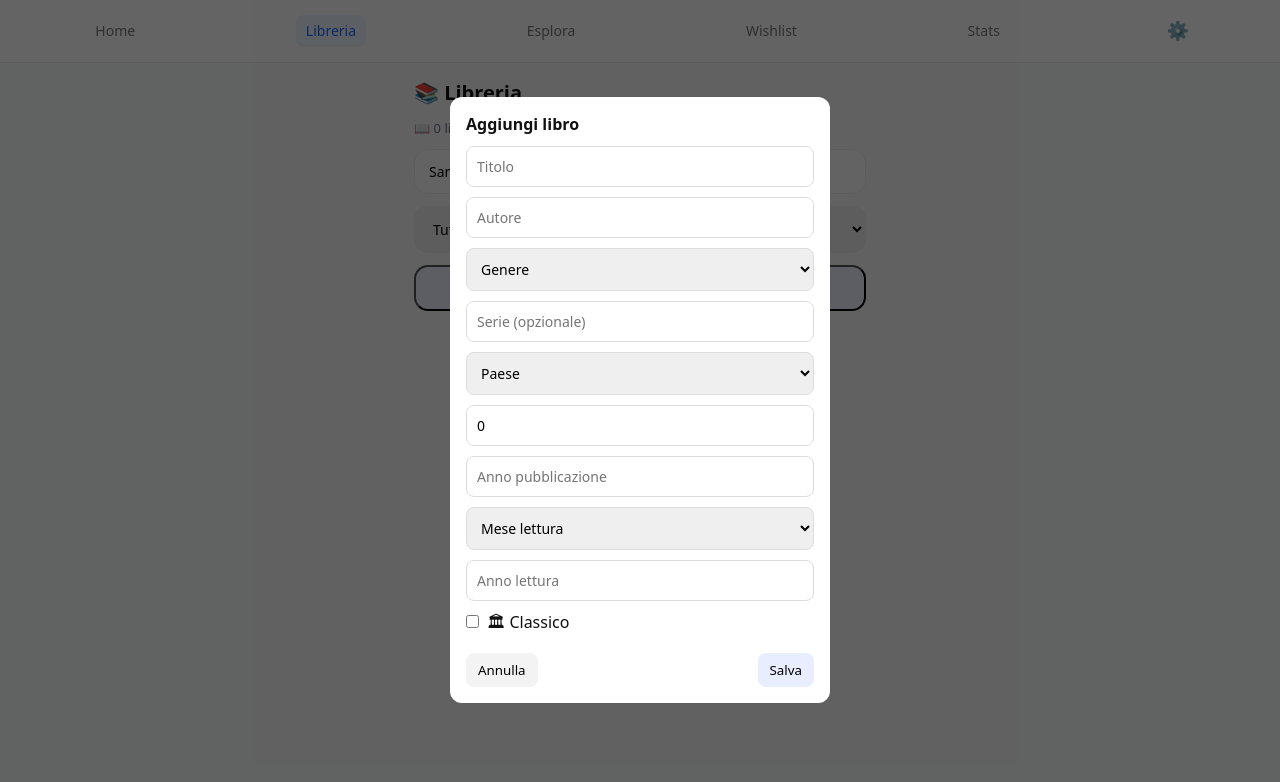
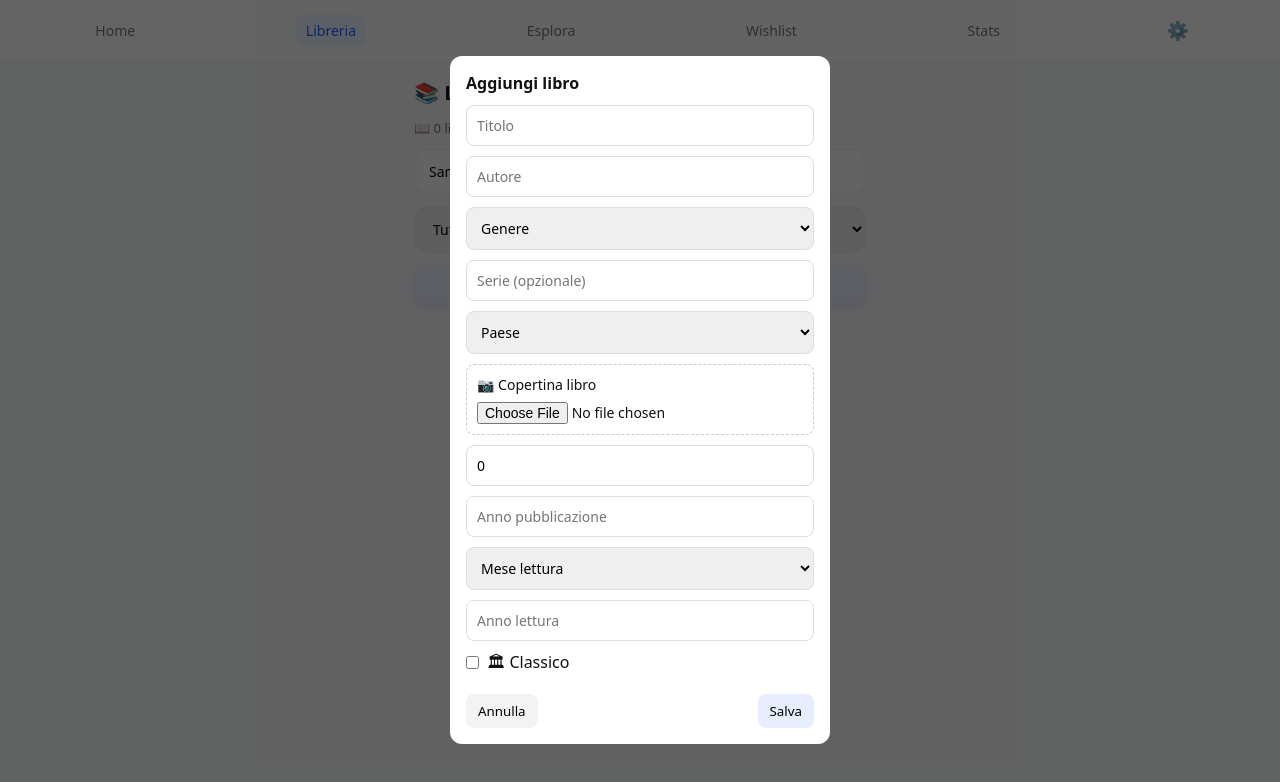
Before and after one commit to Lucaoldcc1991/reading-tracker, a React (Vite) app: page /library in a window 1280 px wide. Both pictures are taken after typing "Sample" into the empty fields and a click on the button "+ Aggiungi libro". Shown: the top 782 px of the page. Built offline with nearby package versions, Linux system fonts and the light colour scheme.

Commit message:
Miglioria 5.2 app

```diff
--- a/src/components/BookForm.tsx
+++ b/src/components/BookForm.tsx
@@ -9,6 +9,7 @@ type Book = {
   genre: string
   series?: string
   country?: string
+  cover?: string
   pages: number
   publicationYear?: number
   readingMonth?: number
@@ -16,6 +17,7 @@ type Book = {
   createdAt?: number
   classic?: boolean
 }
+
 
 const GENRES = [
   'Giallo/Noir/Legal',
@@ -32,10 +34,12 @@ const GENRES = [
   'Distopico'
 ]
 
+
 const MONTHS = [
   'Gennaio','Febbraio','Marzo','Aprile','Maggio','Giugno',
   'Luglio','Agosto','Settembre','Ottobre','Novembre','Dicembre'
 ]
+
 
 export default function BookForm({
   book,
@@ -44,63 +48,179 @@ export default function BookForm({
   book: Book | null
   onClose: () => void
 }) {
+
+
   const [title, setTitle] = useState('')
   const [author, setAuthor] = useState('')
   const [genre, setGenre] = useState('')
   const [series, setSeries] = useState('')
   const [country, setCountry] = useState('')
+
+  const [cover, setCover] = useState<string>('')
+
   const [pages, setPages] = useState<number>(0)
-  const [publicationYear, setPublicationYear] = useState<number | ''>('')
-  const [readingMonth, setReadingMonth] = useState<number | ''>('')
-  const [readingYear, setReadingYear] = useState<number | ''>('')
-  const [classic, setClassic] = useState(false)
+
+  const [publicationYear, setPublicationYear] =
+    useState<number | ''>('')
+
+  const [readingMonth, setReadingMonth] =
+    useState<number | ''>('')
+
+  const [readingYear, setReadingYear] =
+    useState<number | ''>('')
+
+  const [classic, setClassic] =
+    useState(false)
+
+
 
   useEffect(() => {
+
     if (book) {
+
       setTitle(book.title)
       setAuthor(book.author)
       setGenre(book.genre)
       setSeries(book.series || '')
       setCountry(book.country || '')
+      setCover(book.cover || '')
+
       setPages(book.pages || 0)
-      setPublicationYear(book.publicationYear || '')
-      setReadingMonth(book.readingMonth || '')
-      setReadingYear(book.readingYear || '')
-      setClassic(book.classic || false)
+
+      setPublicationYear(
+        book.publicationYear || ''
+      )
+
+      setReadingMonth(
+        book.readingMonth || ''
+      )
+
+      setReadingYear(
+        book.readingYear || ''
+      )
+
+      setClassic(
+        book.classic || false
+      )
+
     }
+
   }, [book])
+    const handleCoverUpload = (
+  e: React.ChangeEvent<HTMLInputElement>
+) => {
+  const file = e.target.files?.[0]
+  if (!file) return
+
+  const reader = new FileReader()
+
+  reader.onload = () => {
+    const img = new Image()
+
+    img.onload = () => {
+      const MAX_WIDTH = 180
+      const MAX_HEIGHT = 270
+
+      let width = img.width
+      let height = img.height
+
+      const ratio = Math.min(
+        MAX_WIDTH / width,
+        MAX_HEIGHT / height,
+        1
+      )
+
+      width = Math.round(width * ratio)
+      height = Math.round(height * ratio)
+
+      const canvas = document.createElement('canvas')
+      canvas.width = width
+      canvas.height = height
+
+      const ctx = canvas.getContext('2d')
+      if (!ctx) return
+
+      ctx.drawImage(img, 0, 0, width, height)
+
+      const base64 = canvas.toDataURL(
+        'image/jpeg',
+        0.82
+      )
+
+      setCover(base64)
+    }
+
+    img.src = reader.result as string
+  }
+
+  reader.readAsDataURL(file)
+}
+
+
 
   const save = async () => {
+
     if (!title || !author || !genre) return
 
+
     const payload = {
+
       title,
+
       author,
+
       genre,
+
       series,
+
       country,
+
+      cover,
+
       pages,
-      publicationYear: publicationYear || undefined,
-      readingMonth: readingMonth || undefined,
-      readingYear: readingYear || undefined,
+
+      publicationYear:
+        publicationYear || undefined,
+
+      readingMonth:
+        readingMonth || undefined,
+
+      readingYear:
+        readingYear || undefined,
+
       classic
+
     }
 
+
     if (book?.id) {
-      await db.books.update(book.id, payload)
+
+      await db.books.update(
+        book.id,
+        payload
+      )
+
     } else {
+
       await db.books.add({
+
         ...payload,
+
         createdAt: Date.now()
+
       } as any)
+
     }
 
+
     onClose()
+
   }
+
+
 
   return (
     <>
-      {/* 👇 CSS globale per rimuovere frecce number input */}
       <style>{`
         input[type=number]::-webkit-outer-spin-button,
         input[type=number]::-webkit-inner-spin-button {
@@ -113,99 +233,252 @@ export default function BookForm({
         }
       `}</style>
 
+
       <div style={styles.overlay}>
+
         <div style={styles.modal}>
+
+
           <h3 style={styles.title}>
             {book ? 'Modifica libro' : 'Aggiungi libro'}
           </h3>
+                    <input
+            style={styles.input}
+            placeholder="Titolo"
+            value={title}
+            onChange={(e) =>
+              setTitle(e.target.value)
+            }
+          />
 
-          <input style={styles.input} placeholder="Titolo"
-            value={title} onChange={(e) => setTitle(e.target.value)} />
 
-          <input style={styles.input} placeholder="Autore"
-            value={author} onChange={(e) => setAuthor(e.target.value)} />
+          <input
+            style={styles.input}
+            placeholder="Autore"
+            value={author}
+            onChange={(e) =>
+              setAuthor(e.target.value)
+            }
+          />
 
-          <select style={styles.input} value={genre}
-            onChange={(e) => setGenre(e.target.value)}>
-            <option value="">Genere</option>
+
+          <select
+            style={styles.input}
+            value={genre}
+            onChange={(e) =>
+              setGenre(e.target.value)
+            }
+          >
+
+            <option value="">
+              Genere
+            </option>
+
             {GENRES.map(g => (
-              <option key={g} value={g}>{g}</option>
+              <option
+                key={g}
+                value={g}
+              >
+                {g}
+              </option>
             ))}
+
           </select>
 
-          <input style={styles.input} placeholder="Serie (opzionale)"
-            value={series} onChange={(e) => setSeries(e.target.value)} />
+
+          <input
+            style={styles.input}
+            placeholder="Serie (opzionale)"
+            value={series}
+            onChange={(e) =>
+              setSeries(e.target.value)
+            }
+          />
+
 
           <select
             style={styles.input}
             value={country}
-            onChange={(e) => setCountry(e.target.value)}
+            onChange={(e) =>
+              setCountry(e.target.value)
+            }
           >
-            <option value="">Paese</option>
+
+            <option value="">
+              Paese
+            </option>
+
             {COUNTRIES.map(c => (
-              <option key={c.code} value={c.name}>
+
+              <option
+                key={c.code}
+                value={c.name}
+              >
                 {c.flag} {c.name}
               </option>
+
             ))}
+
           </select>
 
-          {/* ❗ NO FRECCETTE */}
+
+
+          {/* COPERTINA */}
+
+          <label style={styles.coverLabel}>
+            📷 Copertina libro
+
+            <input
+              type="file"
+              accept="image/*"
+              onChange={handleCoverUpload}
+              style={styles.fileInput}
+            />
+
+          </label>
+
+
+          {cover && (
+
+            <img
+              src={cover}
+              alt="Anteprima copertina"
+              style={styles.preview}
+            />
+
+          )}
+
+
+
           <input
             style={styles.input}
             type="number"
             placeholder="Pagine"
             value={pages}
-            onChange={(e) => setPages(Number(e.target.value))}
+            onChange={(e) =>
+              setPages(
+                Number(e.target.value)
+              )
+            }
           />
+
 
           <input
             style={styles.input}
             type="number"
             placeholder="Anno pubblicazione"
             value={publicationYear}
-            onChange={(e) => setPublicationYear(Number(e.target.value))}
+            onChange={(e) =>
+              setPublicationYear(
+                Number(e.target.value)
+              )
+            }
           />
+
+
 
           <select
             style={styles.input}
             value={readingMonth}
-            onChange={(e) => setReadingMonth(Number(e.target.value))}
+            onChange={(e) =>
+              setReadingMonth(
+                Number(e.target.value)
+              )
+            }
           >
-            <option value="">Mese lettura</option>
+
+            <option value="">
+              Mese lettura
+            </option>
+
+
             {MONTHS.map((m, i) => (
-              <option key={m} value={i + 1}>{m}</option>
+
+              <option
+                key={m}
+                value={i + 1}
+              >
+                {m}
+              </option>
+
             ))}
+
           </select>
 
-          {/* ❗ NO FRECCETTE */}
+
+
           <input
             style={styles.input}
             type="number"
             placeholder="Anno lettura"
             value={readingYear}
-            onChange={(e) => setReadingYear(Number(e.target.value))}
+            onChange={(e) =>
+              setReadingYear(
+                Number(e.target.value)
+              )
+            }
           />
 
-          <label style={{ display: 'flex', gap: 8, alignItems: 'center' }}>
+
+
+          <label
+            style={{
+              display: 'flex',
+              gap: 8,
+              alignItems: 'center'
+            }}
+          >
+
             <input
               type="checkbox"
               checked={classic}
-              onChange={(e) => setClassic(e.target.checked)}
+              onChange={(e) =>
+                setClassic(
+                  e.target.checked
+                )
+              }
             />
+
             🏛 Classico
+
           </label>
 
+
+
           <div style={styles.actions}>
-            <button onClick={onClose} style={styles.cancel}>Annulla</button>
-            <button onClick={save} style={styles.save}>Salva</button>
+
+            <button
+              onClick={onClose}
+              style={styles.cancel}
+            >
+              Annulla
+            </button>
+
+
+            <button
+              onClick={save}
+              style={styles.save}
+            >
+              Salva
+            </button>
+
           </div>
+
+
         </div>
+
       </div>
+
     </>
   )
+
 }
 
+
+
 const styles: Record<string, React.CSSProperties> = {
+
+
   overlay: {
     position: 'fixed',
     inset: 0,
@@ -214,6 +487,8 @@ const styles: Record<string, React.CSSProperties> = {
     justifyContent: 'center',
     alignItems: 'center'
   },
+
+
   modal: {
     background: '#fff',
     padding: '16px',
@@ -224,9 +499,66 @@ const styles: Record<string, React.CSSProperties> = {
     flexDirection: 'column',
     gap: '10px'
   },
-  title: { fontSize: '16px', fontWeight: 600 },
-  input: { padding: '10px', borderRadius: '8px', border: '1px solid #ddd' },
-  actions: { display: 'flex', justifyContent: 'space-between', marginTop: '10px' },
-  cancel: { padding: '8px 12px', background: '#f3f3f3', border: 'none', borderRadius: '8px' },
-  save: { padding: '8px 12px', background: '#e8edff', border: 'none', borderRadius: '8px' }
+
+
+  title: {
+    fontSize: '16px',
+    fontWeight: 600
+  },
+
+
+  input: {
+    padding: '10px',
+    borderRadius: '8px',
+    border: '1px solid #ddd'
+  },
+
+
+  coverLabel: {
+    padding: '10px',
+    borderRadius: '8px',
+    border: '1px dashed #ccc',
+    cursor: 'pointer',
+    fontSize: '14px'
+  },
+
+
+  fileInput: {
+    display: 'block',
+    marginTop: '8px'
+  },
+
+
+  preview: {
+    width: '80px',
+    height: '120px',
+    objectFit: 'cover',
+    borderRadius: '8px',
+    border: '1px solid #ddd',
+    alignSelf: 'center'
+  },
+
+
+  actions: {
+    display: 'flex',
+    justifyContent: 'space-between',
+    marginTop: '10px'
+  },
+
+
+  cancel: {
+    padding: '8px 12px',
+    background: '#f3f3f3',
+    border: 'none',
+    borderRadius: '8px'
+  },
+
+
+  save: {
+    padding: '8px 12px',
+    background: '#e8edff',
+    border: 'none',
+    borderRadius: '8px'
+  }
+
 }
--- a/src/pages/Library.tsx
+++ b/src/pages/Library.tsx
@@ -10,6 +10,7 @@ type Book = {
   genre: string
   series?: string
   country?: string
+  cover?: string
   pages: number
   publicationYear?: number
   readingMonth?: number
@@ -82,7 +83,9 @@ export default function Library() {
 
   const deleteBook = async (id?: number) => {
     if (!id) return
+
     if (!confirm('Eliminare questo libro?')) return
+
     await db.books.delete(id)
     loadBooks()
   }
@@ -94,7 +97,10 @@ export default function Library() {
     swiping: boolean
   }>>({})
 
-  const handleTouchStart = (e: React.TouchEvent, id?: number) => {
+  const handleTouchStart = (
+    e: React.TouchEvent,
+    id?: number
+  ) => {
     if (!id) return
 
     swipeState.current[id] = {
@@ -105,20 +111,24 @@ export default function Library() {
     }
   }
 
-  const handleTouchMove = (e: React.TouchEvent, id?: number) => {
+  const handleTouchMove = (
+    e: React.TouchEvent,
+    id?: number
+  ) => {
     if (!id) return
 
     const state = swipeState.current[id]
+
     if (!state) return
 
-     const deltaX = e.touches[0].clientX - state.startX
-     const deltaY = e.touches[0].clientY - state.startY
+    const deltaX =
+      e.touches[0].clientX - state.startX
 
-     // Se il movimento è principalmente verticale,
-     // lascia scorrere normalmente la pagina.
+    const deltaY =
+      e.touches[0].clientY - state.startY
+
     if (Math.abs(deltaY) > Math.abs(deltaX)) return
 
-     // Ignora piccoli movimenti orizzontali
     if (!state.swiping && Math.abs(deltaX) < 25) return
 
     state.swiping = true
@@ -134,6 +144,7 @@ export default function Library() {
     if (!id) return
 
     const state = swipeState.current[id]
+
     if (!state) return
 
     if (state.offset < -90) {
@@ -147,9 +158,9 @@ export default function Library() {
 
   const getOffset = (id?: number) => {
     if (!id) return 0
+
     return openSwipeId === id ? -120 : 0
   }
-
     return (
     <div style={styles.container}>
       <h2 style={styles.title}>📚 Libreria</h2>
@@ -177,6 +188,7 @@ export default function Library() {
         style={styles.search}
       >
         <option value="all">Tutti gli anni</option>
+
         {years.map((y) => (
           <option key={y} value={y}>
             {y}
@@ -184,9 +196,13 @@ export default function Library() {
         ))}
       </select>
 
-      <button onClick={openAdd} style={styles.add}>
+      <button
+        onClick={openAdd}
+        style={styles.add}
+      >
         + Aggiungi libro
       </button>
+
 
       {showForm && (
         <div style={styles.modalOverlay}>
@@ -201,8 +217,11 @@ export default function Library() {
         </div>
       )}
 
+
       <div style={styles.list}>
+
         {filteredBooks.map((book) => {
+
           const country = COUNTRIES.find(
             (c) => c.name === book.country
           )
@@ -211,12 +230,16 @@ export default function Library() {
             book.readingMonth &&
             MONTHS[book.readingMonth - 1]
 
+
           return (
+
             <div
               key={book.id}
               style={styles.swipeWrapper}
             >
+
               <div style={styles.actionsBehind}>
+
                 <button
                   style={styles.edit}
                   onClick={() => openEdit(book)}
@@ -224,77 +247,146 @@ export default function Library() {
                   ✏️
                 </button>
 
+
                 <button
                   style={styles.delete}
                   onClick={() => deleteBook(book.id)}
                 >
                   🗑
                 </button>
+
               </div>
 
+
+
               <div
+
                 style={{
                   ...styles.card,
-                  transform: `translateX(${getOffset(book.id)}px)`
+                  transform:
+                    `translateX(${getOffset(book.id)}px)`
                 }}
+
                 onTouchStart={(e) =>
                   handleTouchStart(e, book.id)
                 }
+
                 onTouchMove={(e) =>
                   handleTouchMove(e, book.id)
                 }
+
                 onTouchEnd={() =>
                   handleTouchEnd(book.id)
                 }
-                onClick={() => setOpenSwipeId(null)}
+
+                onClick={() =>
+                  setOpenSwipeId(null)
+                }
+
               >
+
+
+                {book.cover ? (
+
+                  <img
+                    src={book.cover}
+                    alt={book.title}
+                    style={styles.cover}
+                  />
+
+                ) : (
+
+                  <div style={styles.coverPlaceholder}>
+                    📕
+                  </div>
+
+                )}
+
+
+
                 <div style={styles.info}>
-                  <p style={styles.titleBook}>{book.title}</p>
+
+                  <p style={styles.titleBook}>
+                    {book.title}
+                  </p>
+
 
                   <p style={styles.meta}>
                     {book.author} · {book.genre}
                   </p>
 
+
                   <p style={styles.countryRow}>
                     {country?.flag} {country?.name}
                   </p>
 
+
+
                   {book.series && (
+
                     <p style={styles.series}>
                       {book.series}
                     </p>
+
                   )}
+
+
 
                   <p style={styles.meta}>
                     {book.pages} pagine
                   </p>
 
+
+
                   <p style={styles.reading}>
+
                     {monthName && book.readingYear
                       ? `📅 ${monthName} ${book.readingYear}`
                       : ''}
+
                   </p>
+
+
                 </div>
+
+
               </div>
+
             </div>
+
           )
+
         })}
+
       </div>
+
     </div>
   )
 }
 
+
 /* STILI */
+
 const styles: Record<string, React.CSSProperties> = {
+
   container: {
     display: 'flex',
     flexDirection: 'column',
     gap: '12px'
   },
 
-  title: { fontSize: '20px', fontWeight: 700 },
 
-  counter: { fontSize: '13px', color: '#6b7280' },
+  title: {
+    fontSize: '20px',
+    fontWeight: 700
+  },
+
+
+  counter: {
+    fontSize: '13px',
+    color: '#6b7280'
+  },
+
 
   search: {
     padding: '12px 14px',
@@ -302,13 +394,17 @@ const styles: Record<string, React.CSSProperties> = {
     border: '1px solid #eee'
   },
 
+
   add: {
-    padding: '12px 14px',
-    borderRadius: '14px',
+  padding: '10px',
+  borderRadius: '10px',
+  border: 'none',
   background: '#eef2ff',
   fontWeight: 700,
-    cursor: 'pointer'
+  cursor: 'pointer',
+  boxShadow: '0 4px 10px rgba(99,102,241,0.15)'
 },
+
 
   list: {
     display: 'flex',
@@ -316,11 +412,13 @@ const styles: Record<string, React.CSSProperties> = {
     gap: '10px'
   },
 
+
   swipeWrapper: {
     position: 'relative',
     overflow: 'hidden',
     borderRadius: '18px'
   },
+
 
   actionsBehind: {
     position: 'absolute',
@@ -333,10 +431,10 @@ const styles: Record<string, React.CSSProperties> = {
     alignItems: 'center',
     background: '#fef2f2'
   },
-
     card: {
     display: 'flex',
-    justifyContent: 'space-between',
+    alignItems: 'flex-start',
+    gap: '12px',
     padding: '14px',
     borderRadius: '18px',
     background: '#fff',
@@ -345,25 +443,67 @@ const styles: Record<string, React.CSSProperties> = {
     touchAction: 'pan-y'
   },
 
+
+  cover: {
+    width: '60px',
+    height: '90px',
+    objectFit: 'cover',
+    borderRadius: '8px',
+    border: '1px solid #ddd',
+    flexShrink: 0
+  },
+
+
+  coverPlaceholder: {
+    width: '60px',
+    height: '90px',
+    borderRadius: '8px',
+    border: '1px solid #ddd',
+    background: '#f3f4f6',
+    display: 'flex',
+    justifyContent: 'center',
+    alignItems: 'center',
+    fontSize: '24px',
+    flexShrink: 0
+  },
+
+
   info: {
     display: 'flex',
     flexDirection: 'column',
-    gap: 4
+    gap: 4,
+    flex: 1
   },
 
-  titleBook: { fontWeight: 700 },
 
-  meta: { fontSize: 13, color: '#6b7280' },
+  titleBook: {
+    fontWeight: 700
+  },
 
-  countryRow: { fontSize: 13 },
 
-  series: { fontSize: 13, fontStyle: 'italic' },
+  meta: {
+    fontSize: 13,
+    color: '#6b7280'
+  },
+
+
+  countryRow: {
+    fontSize: 13
+  },
+
+
+  series: {
+    fontSize: 13,
+    fontStyle: 'italic'
+  },
+
 
   reading: {
     fontSize: 11,
     color: '#16a34a',
     fontWeight: 700
   },
+
 
   edit: {
     background: '#fff',
@@ -372,6 +512,7 @@ const styles: Record<string, React.CSSProperties> = {
     borderRadius: 10
   },
 
+
   delete: {
     background: '#fee2e2',
     border: '1px solid #fca5a5',
@@ -379,6 +520,7 @@ const styles: Record<string, React.CSSProperties> = {
     borderRadius: 10,
     color: '#991b1b'
   },
+
 
   modalOverlay: {
     position: 'fixed',
@@ -389,4 +531,5 @@ const styles: Record<string, React.CSSProperties> = {
     justifyContent: 'center',
     alignItems: 'center'
   }
+
 }
```
Also changed, not shown: src/db/database.ts (+8 -0 lines), public/apple-touch-icon..png (deleted). Lines whose indentation alone changed are shown as unchanged.
